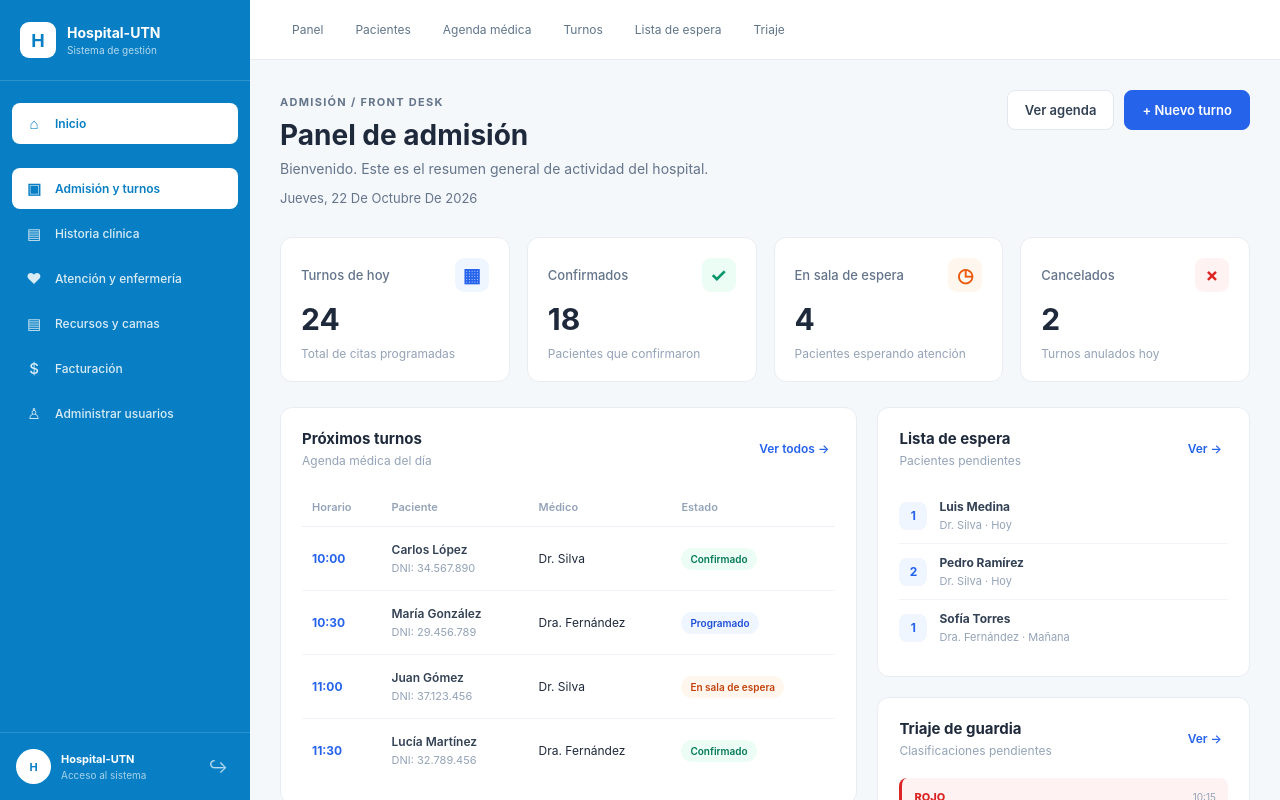
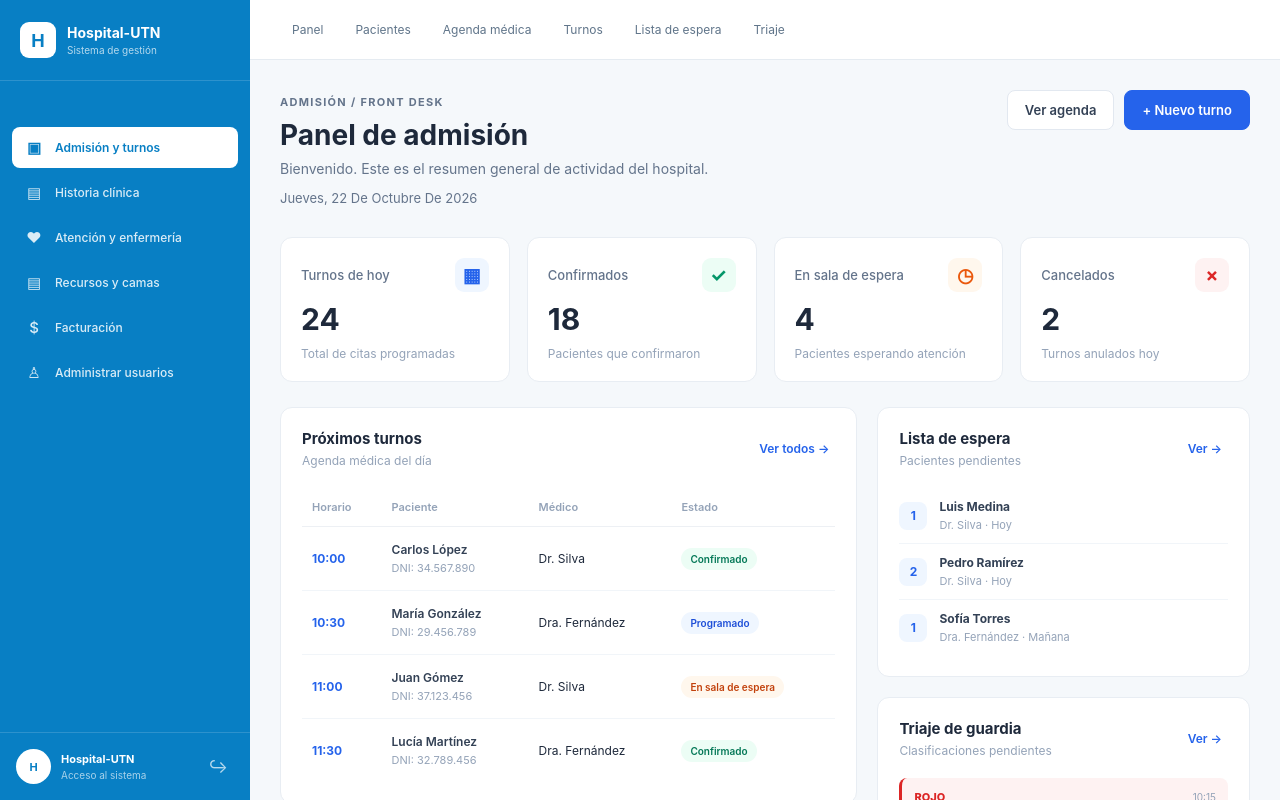
Before and after one commit to SGallotto09/Hospital-UTN, a Vue app: page /admisiones/dashboard in a window 1280 px wide. Shown: the top 800 px of the page. Built offline with nearby package versions, Linux system fonts and the light colour scheme.

Commit message:
Eliminar enlace Inicio del menu lateral

```diff
--- a/src/FRONTEND/layouts/MainLayout.vue
+++ b/src/FRONTEND/layouts/MainLayout.vue
@@ -51,12 +51,6 @@ async function cerrarSesion() {
 
     <!-- NAVEGACIÓN -->
     <nav class="main-nav">
-
-    <!-- INICIO -->
-    <RouterLink to="/" class="nav-link">
-        <span class="nav-icon">⌂</span>
-        <span>Inicio</span>
-    </RouterLink>
 
     <!-- MÓDULOS -->
     <RouterLink to="/admisiones" class="nav-link module-link">
```
